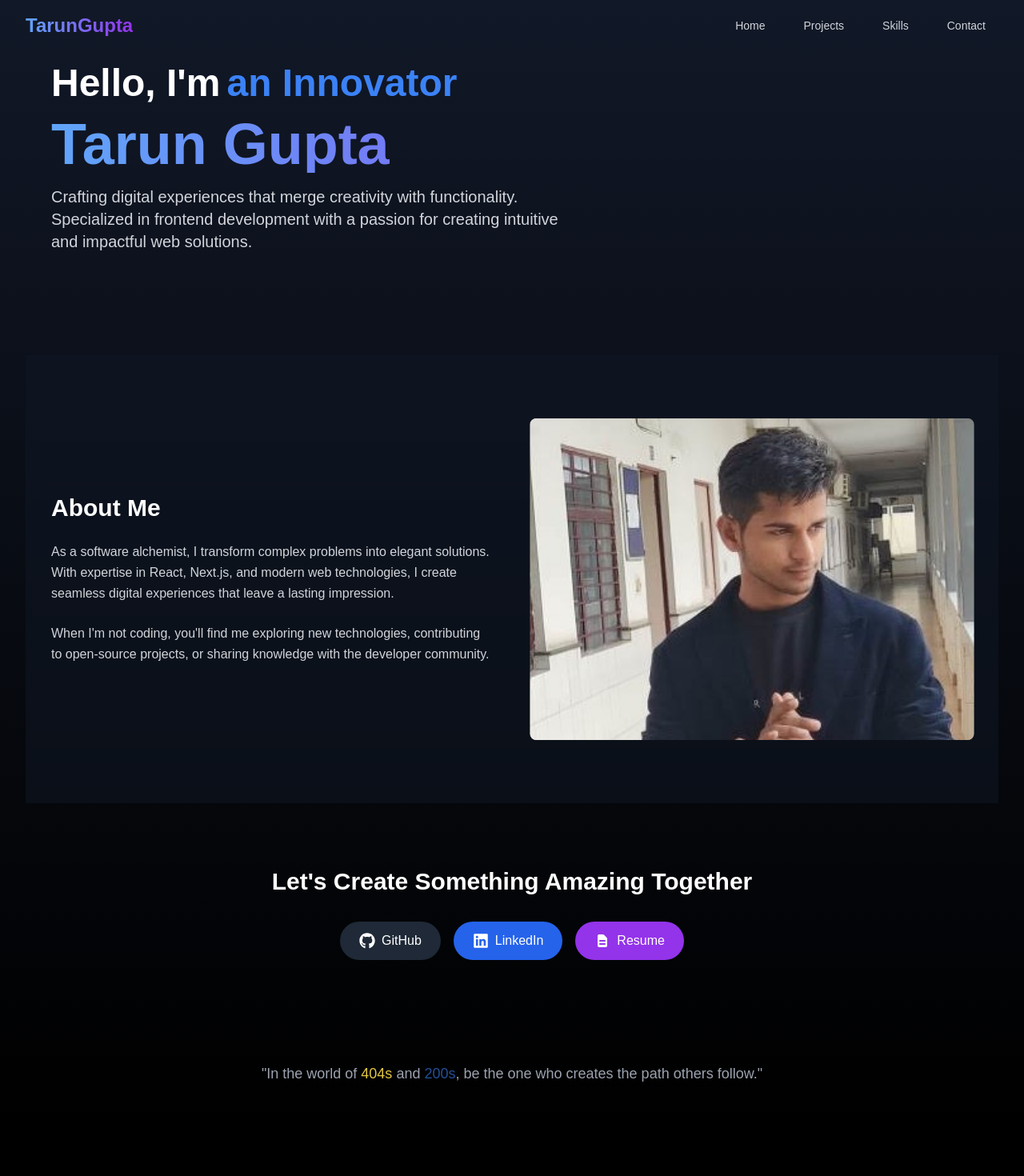
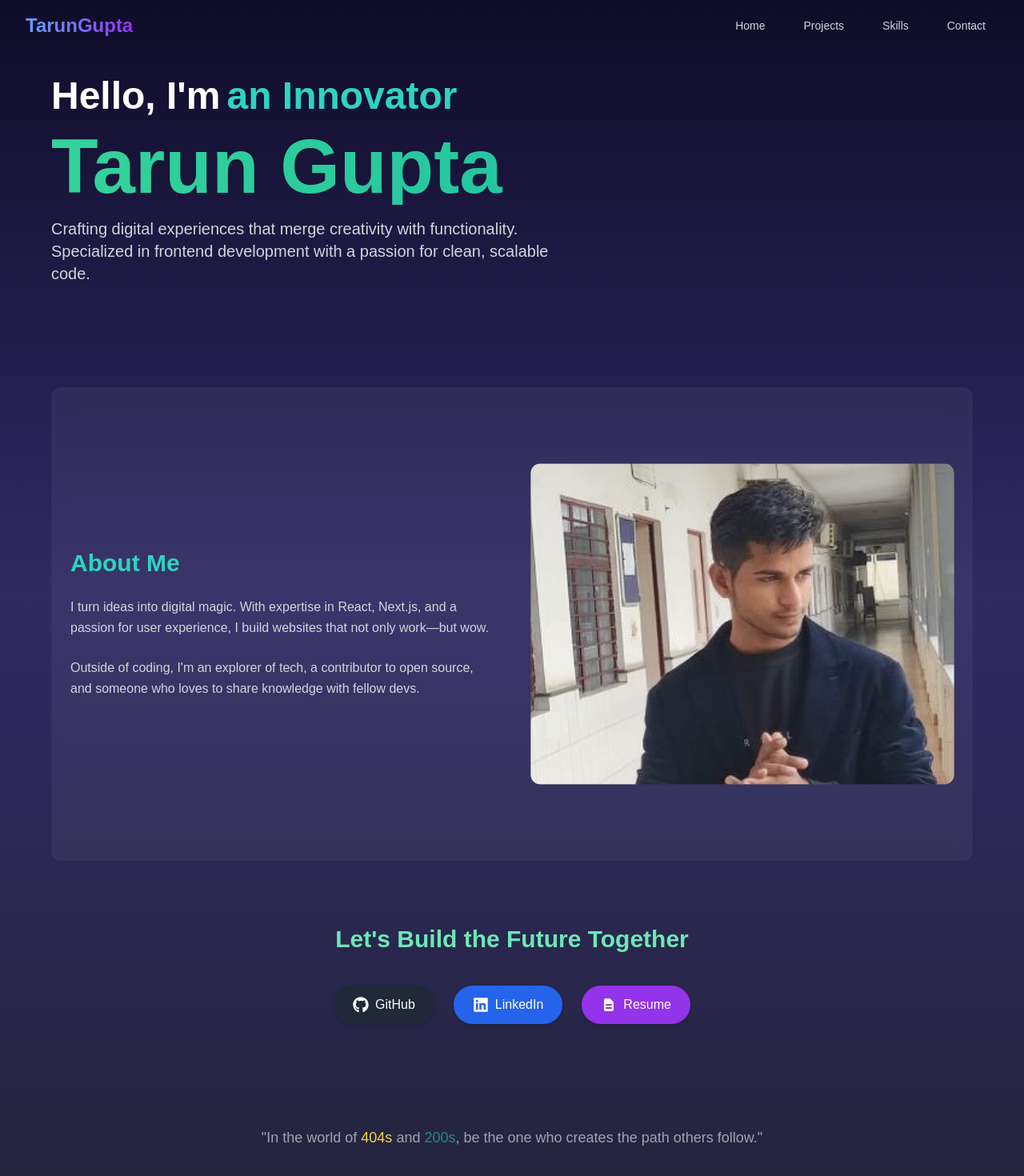
Before and after one commit to TarunGupta2602/TarunGupta, a Next.js app: page / in a window 1280 px wide. Shown: the top 1470 px of the page at 80% size. Before the commit the page ends 1404 px from the top, so only its background shows below. Built offline with nearby package versions, Linux system fonts and the light colour scheme.

Commit message:
Update page.js

```diff
--- a/app/page.js
+++ b/app/page.js
@@ -1,34 +1,31 @@
-
-
 "use client";
-import { TypeAnimation } from 'react-type-animation';
-import { motion } from 'framer-motion';
-import React from 'react';
-import Image from 'next/image';
-import { FaGithub, FaLinkedin } from 'react-icons/fa';
-import { HiDocumentText } from 'react-icons/hi';
+import { TypeAnimation } from "react-type-animation";
+import { motion } from "framer-motion";
+import React from "react";
+import Image from "next/image";
+import { FaGithub, FaLinkedin } from "react-icons/fa";
+import { HiDocumentText } from "react-icons/hi";
 
 const Home = () => {
   const fadeInUp = {
     initial: { opacity: 0, y: 20 },
     animate: { opacity: 1, y: 0 },
-    transition: { duration: 0.6 }
+    transition: { duration: 0.6 },
   };
-
 
   const staggerContainer = {
     initial: {},
     animate: {
       transition: {
-        staggerChildren: 0.1
-      }
-    }
+        staggerChildren: 0.1,
+      },
+    },
   };
 
   const slideInFromLeft = {
     initial: { x: -100, opacity: 0 },
     animate: { x: 0, opacity: 1 },
-    transition: { duration: 0.8, type: "spring", bounce: 0.4 }
+    transition: { duration: 0.8, type: "spring", bounce: 0.4 },
   };
 
   const pulseAnimation = {
@@ -38,20 +35,20 @@ const Home = () => {
       transition: {
         duration: 2,
         repeat: Infinity,
-        ease: "easeInOut"
-      }
-    }
+        ease: "easeInOut",
+      },
+    },
   };
 
   return (
     <motion.div
-      className="min-h-screen bg-gradient-to-b from-gray-900 to-black text-white px-4 sm:px-6 lg:px-8"
+      className="min-h-screen bg-gradient-to-b from-[#0f0c29] via-[#302b63] to-[#24243e] text-white px-4 sm:px-6 lg:px-8"
       initial={{ opacity: 0 }}
       animate={{ opacity: 1 }}
       transition={{ duration: 0.8 }}
     >
-      {/* Hero Section with enhanced animations */}
-      <section className="pt-20 pb-32 max-w-6xl mx-auto">
+      {/* Hero Section */}
+      <section className="pt-24 pb-32 max-w-6xl mx-auto">
         <motion.div
           className="space-y-4"
           variants={staggerContainer}
@@ -62,32 +59,25 @@ const Home = () => {
             className="flex items-center space-x-2"
             variants={fadeInUp}
           >
-            <span className="text-3xl sm:text-4xl md:text-5xl font-bold">
+            <span className="text-3xl sm:text-4xl md:text-5xl font-semibold">
               Hello, I&apos;m
             </span>
             <TypeAnimation
-              sequence={[
-                'a Developer',
-                1000,
-                'a Problem Solver',
-                1000,
-                'an Innovator',
-                1000,
-              ]}
+              sequence={["a Developer", 1000, "a Problem Solver", 1000, "an Innovator", 1000]}
               wrapper="span"
               speed={50}
-              className="text-3xl sm:text-4xl md:text-5xl font-bold text-blue-500"
+              className="text-3xl sm:text-4xl md:text-5xl font-bold text-teal-400"
               repeat={Infinity}
             />
           </motion.div>
 
           <motion.h1
-            className="text-5xl sm:text-6xl md:text-7xl font-bold text-transparent bg-clip-text bg-gradient-to-r from-blue-400 to-purple-600"
+            className="text-6xl sm:text-7xl md:text-8xl font-extrabold bg-gradient-to-r from-emerald-400 to-teal-500 text-transparent bg-clip-text"
             variants={slideInFromLeft}
             whileHover={{
               scale: 1.05,
-              textShadow: "0 0 8px rgb(59, 130, 246)",
-              transition: { duration: 0.2 }
+              textShadow: "0 0 12px rgba(94,234,212,0.7)",
+              transition: { duration: 0.2 },
             }}
           >
             Tarun Gupta
@@ -100,21 +90,20 @@ const Home = () => {
             transition={{ duration: 0.8, delay: 0.4 }}
           >
             Crafting digital experiences that merge creativity with functionality.
-            Specialized in frontend development with a passion for creating
-            intuitive and impactful web solutions.
+            Specialized in frontend development with a passion for clean, scalable code.
           </motion.p>
         </motion.div>
       </section>
 
-      {/* About Section with enhanced animations */}
+      {/* About Section */}
       <motion.section
-        className="py-20 bg-gray-900/50 backdrop-blur-sm"
+        className="py-24 bg-white/5 backdrop-blur-md rounded-xl mx-4 md:mx-auto max-w-6xl px-6"
         initial={{ opacity: 0 }}
         whileInView={{ opacity: 1 }}
         viewport={{ once: true }}
         transition={{ duration: 1 }}
       >
-        <div className="max-w-6xl mx-auto grid md:grid-cols-2 gap-12 items-center">
+        <div className="grid md:grid-cols-2 gap-12 items-center">
           <motion.div
             className="space-y-6"
             variants={staggerContainer}
@@ -123,26 +112,24 @@ const Home = () => {
             viewport={{ once: true }}
           >
             <motion.h2
-              className="text-3xl font-bold"
+              className="text-3xl font-bold text-teal-400"
               variants={slideInFromLeft}
               whileHover={{ scale: 1.05 }}
             >
               About Me
             </motion.h2>
             <p className="text-gray-300 leading-relaxed">
-              As a software alchemist, I transform complex problems into elegant solutions.
-              With expertise in React, Next.js, and modern web technologies, I create
-              seamless digital experiences that leave a lasting impression.
+              I turn ideas into digital magic. With expertise in React, Next.js,
+              and a passion for user experience, I build websites that not only work—but wow.
             </p>
             <p className="text-gray-300 leading-relaxed">
-              When I&apos;m not coding, you&apos;ll find me exploring new technologies,
-              contributing to open-source projects, or sharing knowledge with the
-              developer community.
+              Outside of coding, I'm an explorer of tech, a contributor to open source,
+              and someone who loves to share knowledge with fellow devs.
             </p>
           </motion.div>
 
           <motion.div
-            className="relative h-[400px] rounded-lg overflow-hidden"
+            className="relative h-[400px] rounded-xl overflow-hidden"
             variants={pulseAnimation}
             initial="initial"
             animate="animate"
@@ -150,36 +137,35 @@ const Home = () => {
           >
             <Image
               src="/new.jpg"
-              alt="Profile"
+              alt="Tarun Gupta"
               fill
-              className="object-cover rounded-lg"
+              className="object-cover rounded-xl"
             />
           </motion.div>
         </div>
       </motion.section>
 
-      {/* CTA Section with enhanced animations */}
+      {/* CTA Buttons */}
       <section className="py-20">
         <motion.div
-          className="max-w-6xl mx-auto text-center space-y-8"
+          className="max-w-6xl mx-auto text-center space-y-10"
           initial={{ opacity: 0, y: 20 }}
           whileInView={{ opacity: 1, y: 0 }}
           viewport={{ once: true }}
           transition={{ duration: 0.8 }}
         >
           <motion.h2
-            className="text-3xl font-bold"
+            className="text-3xl font-bold text-emerald-300"
             whileHover={{
               scale: 1.05,
-              color: "#60A5FA",
-              transition: { duration: 0.2 }
+              transition: { duration: 0.2 },
             }}
           >
-            Let&apos;s Create Something Amazing Together
+            Let&apos;s Build the Future Together
           </motion.h2>
 
           <motion.div
-            className="flex flex-wrap justify-center gap-4"
+            className="flex flex-wrap justify-center gap-6"
             variants={staggerContainer}
             initial="initial"
             whileInView="animate"
@@ -189,11 +175,8 @@ const Home = () => {
               href="https://github.com/TarunGupta2602"
               target="_blank"
               rel="noopener noreferrer"
-              className="flex items-center space-x-2 px-6 py-3 bg-gray-800 rounded-full hover:bg-gray-700 transition-all"
-              whileHover={{
-                scale: 1.1,
-                boxShadow: "0 0 15px rgba(59, 130, 246, 0.5)"
-              }}
+              className="flex items-center gap-2 px-6 py-3 bg-[#1f2937] text-white rounded-full hover:bg-[#374151] transition-all shadow-md"
+              whileHover={{ scale: 1.1 }}
               whileTap={{ scale: 0.95 }}
             >
               <FaGithub className="text-xl" />
@@ -204,8 +187,8 @@ const Home = () => {
               href="https://www.linkedin.com/in/tarun2606/"
               target="_blank"
               rel="noopener noreferrer"
-              className="flex items-center space-x-2 px-6 py-3 bg-blue-600 rounded-full hover:bg-blue-700 transition-colors"
-              whileHover={{ scale: 1.05 }}
+              className="flex items-center gap-2 px-6 py-3 bg-blue-600 text-white rounded-full hover:bg-blue-700 transition-all shadow-md"
+              whileHover={{ scale: 1.1 }}
               whileTap={{ scale: 0.95 }}
             >
               <FaLinkedin className="text-xl" />
@@ -213,11 +196,11 @@ const Home = () => {
             </motion.a>
 
             <motion.a
-              href="https://docs.google.com/document/d/1NcZZfxJ7LGEV5P-tFt8nkQuyHkOCvuLT/edit?usp=sharing&ouid=112404319985495156886&rtpof=true&sd=true"
+              href="https://docs.google.com/document/d/1NcZZfxJ7LGEV5P-tFt8nkQuyHkOCvuLT/edit?usp=sharing"
               target="_blank"
               rel="noopener noreferrer"
-              className="flex items-center space-x-2 px-6 py-3 bg-purple-600 rounded-full hover:bg-purple-700 transition-colors"
-              whileHover={{ scale: 1.05 }}
+              className="flex items-center gap-2 px-6 py-3 bg-purple-600 text-white rounded-full hover:bg-purple-700 transition-all shadow-md"
+              whileHover={{ scale: 1.1 }}
               whileTap={{ scale: 0.95 }}
             >
               <HiDocumentText className="text-xl" />
@@ -227,7 +210,7 @@ const Home = () => {
         </motion.div>
       </section>
 
-      {/* Footer Quote with enhanced animation */}
+      {/* Footer */}
       <motion.footer
         className="py-12 text-center"
         initial={{ opacity: 0, y: 20 }}
@@ -239,27 +222,299 @@ const Home = () => {
           className="text-lg font-medium text-gray-400"
           whileHover={{
             scale: 1.05,
-            transition: { duration: 0.2 }
+            transition: { duration: 0.2 },
           }}
         >
-          &quot;In the world of <motion.span
+          &quot;In the world of{" "}
+          <motion.span
             className="text-yellow-300"
             animate={{
               opacity: [1, 0.5, 1],
-              transition: { duration: 2, repeat: Infinity }
+              transition: { duration: 2, repeat: Infinity },
             }}
-          >404s</motion.span> and <motion.span
-            className="text-blue-500"
+          >
+            404s
+          </motion.span>{" "}
+          and{" "}
+          <motion.span
+            className="text-teal-400"
             animate={{
               opacity: [1, 0.5, 1],
-              transition: { duration: 2, repeat: Infinity, delay: 1 }
+              transition: { duration: 2, repeat: Infinity, delay: 1 },
             }}
-          >200s</motion.span>,
-          be the one who creates the path others follow.&quot;
+          >
+            200s
+          </motion.span>
+          , be the one who creates the path others follow.&quot;
         </motion.p>
       </motion.footer>
     </motion.div>
   );
-}
+};
 
 export default Home;
+
+
+// "use client";
+// import { TypeAnimation } from 'react-type-animation';
+// import { motion } from 'framer-motion';
+// import React from 'react';
+// import Image from 'next/image';
+// import { FaGithub, FaLinkedin } from 'react-icons/fa';
+// import { HiDocumentText } from 'react-icons/hi';
+
+// const Home = () => {
+//   const fadeInUp = {
+//     initial: { opacity: 0, y: 20 },
+//     animate: { opacity: 1, y: 0 },
+//     transition: { duration: 0.6 }
+//   };
+
+
+//   const staggerContainer = {
+//     initial: {},
+//     animate: {
+//       transition: {
+//         staggerChildren: 0.1
+//       }
+//     }
+//   };
+
+//   const slideInFromLeft = {
+//     initial: { x: -100, opacity: 0 },
+//     animate: { x: 0, opacity: 1 },
+//     transition: { duration: 0.8, type: "spring", bounce: 0.4 }
+//   };
+
+//   const pulseAnimation = {
+//     initial: { scale: 1 },
+//     animate: {
+//       scale: [1, 1.02, 1],
+//       transition: {
+//         duration: 2,
+//         repeat: Infinity,
+//         ease: "easeInOut"
+//       }
+//     }
+//   };
+
+//   return (
+//     <motion.div
+//       className="min-h-screen bg-gradient-to-b from-gray-900 to-black text-white px-4 sm:px-6 lg:px-8"
+//       initial={{ opacity: 0 }}
+//       animate={{ opacity: 1 }}
+//       transition={{ duration: 0.8 }}
+//     >
+//       {/* Hero Section with enhanced animations */}
+//       <section className="pt-20 pb-32 max-w-6xl mx-auto">
+//         <motion.div
+//           className="space-y-4"
+//           variants={staggerContainer}
+//           initial="initial"
+//           animate="animate"
+//         >
+//           <motion.div
+//             className="flex items-center space-x-2"
+//             variants={fadeInUp}
+//           >
+//             <span className="text-3xl sm:text-4xl md:text-5xl font-bold">
+//               Hello, I&apos;m
+//             </span>
+//             <TypeAnimation
+//               sequence={[
+//                 'a Developer',
+//                 1000,
+//                 'a Problem Solver',
+//                 1000,
+//                 'an Innovator',
+//                 1000,
+//               ]}
+//               wrapper="span"
+//               speed={50}
+//               className="text-3xl sm:text-4xl md:text-5xl font-bold text-blue-500"
+//               repeat={Infinity}
+//             />
+//           </motion.div>
+
+//           <motion.h1
+//             className="text-5xl sm:text-6xl md:text-7xl font-bold text-transparent bg-clip-text bg-gradient-to-r from-blue-400 to-purple-600"
+//             variants={slideInFromLeft}
+//             whileHover={{
+//               scale: 1.05,
+//               textShadow: "0 0 8px rgb(59, 130, 246)",
+//               transition: { duration: 0.2 }
+//             }}
+//           >
+//             Tarun Gupta
+//           </motion.h1>
+
+//           <motion.p
+//             className="text-lg sm:text-xl text-gray-300 max-w-2xl"
+//             initial={{ y: 20, opacity: 0 }}
+//             animate={{ y: 0, opacity: 1 }}
+//             transition={{ duration: 0.8, delay: 0.4 }}
+//           >
+//             Crafting digital experiences that merge creativity with functionality.
+//             Specialized in frontend development with a passion for creating
+//             intuitive and impactful web solutions.
+//           </motion.p>
+//         </motion.div>
+//       </section>
+
+//       {/* About Section with enhanced animations */}
+//       <motion.section
+//         className="py-20 bg-gray-900/50 backdrop-blur-sm"
+//         initial={{ opacity: 0 }}
+//         whileInView={{ opacity: 1 }}
+//         viewport={{ once: true }}
+//         transition={{ duration: 1 }}
+//       >
+//         <div className="max-w-6xl mx-auto grid md:grid-cols-2 gap-12 items-center">
+//           <motion.div
+//             className="space-y-6"
+//             variants={staggerContainer}
+//             initial="initial"
+//             whileInView="animate"
+//             viewport={{ once: true }}
+//           >
+//             <motion.h2
+//               className="text-3xl font-bold"
+//               variants={slideInFromLeft}
+//               whileHover={{ scale: 1.05 }}
+//             >
+//               About Me
+//             </motion.h2>
+//             <p className="text-gray-300 leading-relaxed">
+//               As a software alchemist, I transform complex problems into elegant solutions.
+//               With expertise in React, Next.js, and modern web technologies, I create
+//               seamless digital experiences that leave a lasting impression.
+//             </p>
+//             <p className="text-gray-300 leading-relaxed">
+//               When I&apos;m not coding, you&apos;ll find me exploring new technologies,
+//               contributing to open-source projects, or sharing knowledge with the
+//               developer community.
+//             </p>
+//           </motion.div>
+
+//           <motion.div
+//             className="relative h-[400px] rounded-lg overflow-hidden"
+//             variants={pulseAnimation}
+//             initial="initial"
+//             animate="animate"
+//             whileHover={{ scale: 1.05 }}
+//           >
+//             <Image
+//               src="/new.jpg"
+//               alt="Profile"
+//               fill
+//               className="object-cover rounded-lg"
+//             />
+//           </motion.div>
+//         </div>
+//       </motion.section>
+
+//       {/* CTA Section with enhanced animations */}
+//       <section className="py-20">
+//         <motion.div
+//           className="max-w-6xl mx-auto text-center space-y-8"
+//           initial={{ opacity: 0, y: 20 }}
+//           whileInView={{ opacity: 1, y: 0 }}
+//           viewport={{ once: true }}
+//           transition={{ duration: 0.8 }}
+//         >
+//           <motion.h2
+//             className="text-3xl font-bold"
+//             whileHover={{
+//               scale: 1.05,
+//               color: "#60A5FA",
+//               transition: { duration: 0.2 }
+//             }}
+//           >
+//             Let&apos;s Create Something Amazing Together
+//           </motion.h2>
+
+//           <motion.div
+//             className="flex flex-wrap justify-center gap-4"
+//             variants={staggerContainer}
+//             initial="initial"
+//             whileInView="animate"
+//             viewport={{ once: true }}
+//           >
+//             <motion.a
+//               href="https://github.com/TarunGupta2602"
+//               target="_blank"
+//               rel="noopener noreferrer"
+//               className="flex items-center space-x-2 px-6 py-3 bg-gray-800 rounded-full hover:bg-gray-700 transition-all"
+//               whileHover={{
+//                 scale: 1.1,
+//                 boxShadow: "0 0 15px rgba(59, 130, 246, 0.5)"
+//               }}
+//               whileTap={{ scale: 0.95 }}
+//             >
+//               <FaGithub className="text-xl" />
+//               <span>GitHub</span>
+//             </motion.a>
+
+//             <motion.a
+//               href="https://www.linkedin.com/in/tarun2606/"
+//               target="_blank"
+//               rel="noopener noreferrer"
+//               className="flex items-center space-x-2 px-6 py-3 bg-blue-600 rounded-full hover:bg-blue-700 transition-colors"
+//               whileHover={{ scale: 1.05 }}
+//               whileTap={{ scale: 0.95 }}
+//             >
+//               <FaLinkedin className="text-xl" />
+//               <span>LinkedIn</span>
+//             </motion.a>
+
+//             <motion.a
+//               href="https://docs.google.com/document/d/1NcZZfxJ7LGEV5P-tFt8nkQuyHkOCvuLT/edit?usp=sharing&ouid=112404319985495156886&rtpof=true&sd=true"
+//               target="_blank"
+//               rel="noopener noreferrer"
+//               className="flex items-center space-x-2 px-6 py-3 bg-purple-600 rounded-full hover:bg-purple-700 transition-colors"
+//               whileHover={{ scale: 1.05 }}
+//               whileTap={{ scale: 0.95 }}
+//             >
+//               <HiDocumentText className="text-xl" />
+//               <span>Resume</span>
+//             </motion.a>
+//           </motion.div>
+//         </motion.div>
+//       </section>
+
+//       {/* Footer Quote with enhanced animation */}
+//       <motion.footer
+//         className="py-12 text-center"
+//         initial={{ opacity: 0, y: 20 }}
+//         whileInView={{ opacity: 1, y: 0 }}
+//         viewport={{ once: true }}
+//         transition={{ duration: 0.8 }}
+//       >
+//         <motion.p
+//           className="text-lg font-medium text-gray-400"
+//           whileHover={{
+//             scale: 1.05,
+//             transition: { duration: 0.2 }
+//           }}
+//         >
+//           &quot;In the world of <motion.span
+//             className="text-yellow-300"
+//             animate={{
+//               opacity: [1, 0.5, 1],
+//               transition: { duration: 2, repeat: Infinity }
+//             }}
+//           >404s</motion.span> and <motion.span
+//             className="text-blue-500"
+//             animate={{
+//               opacity: [1, 0.5, 1],
+//               transition: { duration: 2, repeat: Infinity, delay: 1 }
+//             }}
+//           >200s</motion.span>,
+//           be the one who creates the path others follow.&quot;
+//         </motion.p>
+//       </motion.footer>
+//     </motion.div>
+//   );
+// }
+
+// export default Home;
```
